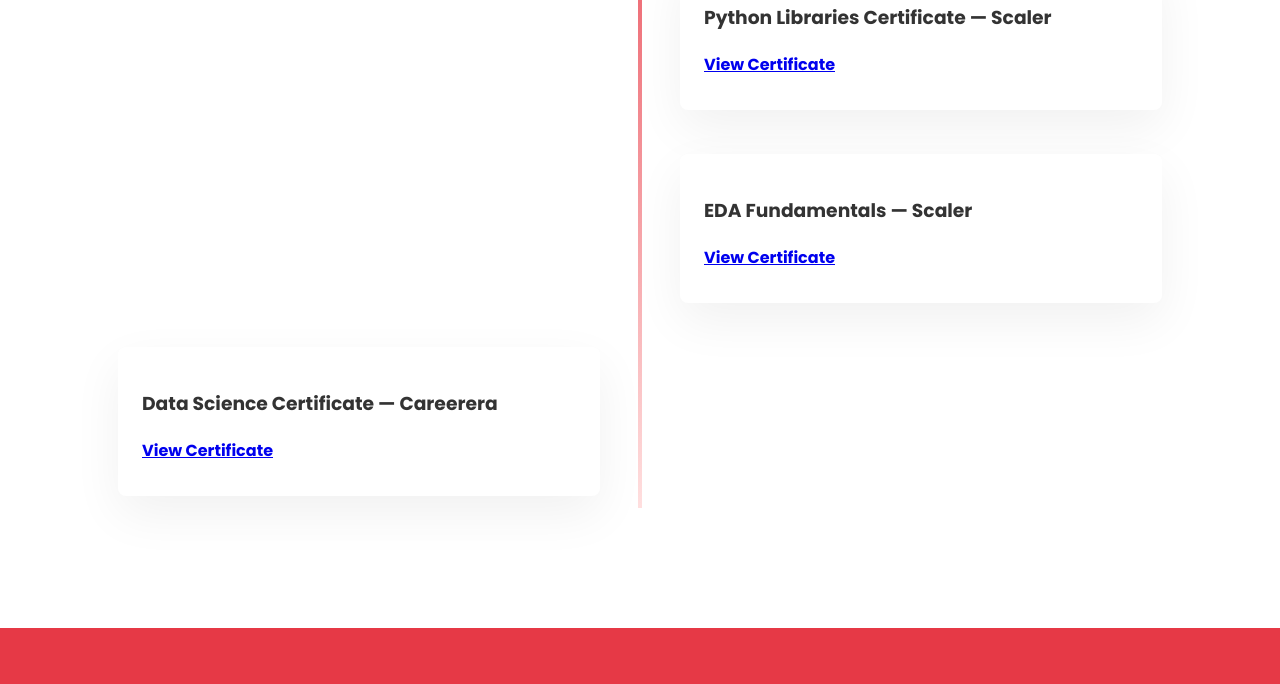
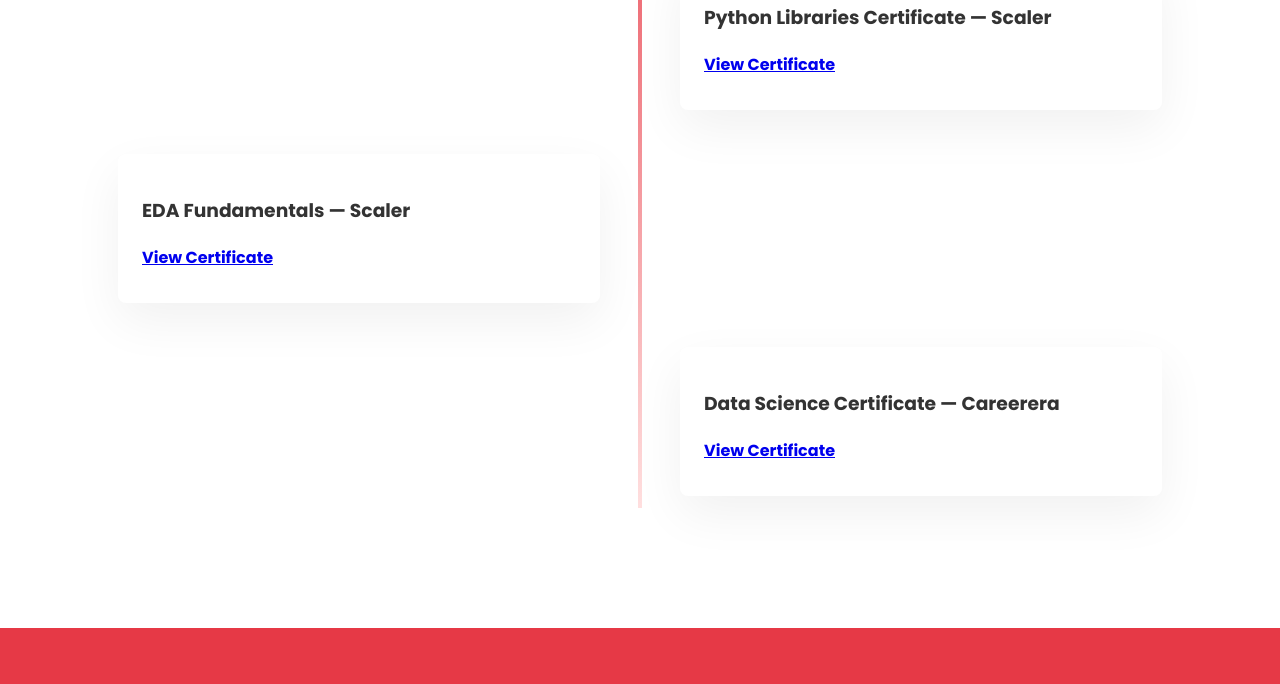
Before and after one commit to hemalatham236/hemalatha.github.io, a plain HTML site: page index.html in a window 1280 px wide. Shown: the part 6040-6724 px from the top of the page. Drawn offline with nearby package versions, Linux system fonts and the light colour scheme.

Commit message:
Swap timeline item positions in index.html

```diff
--- a/index.html
+++ b/index.html
@@ -246,14 +246,14 @@
           </div>
         </div>
 
-        <div class="timeline-item right" data-aos="fade-right">
+        <div class="timeline-item left" data-aos="fade-right">
           <div class="card">
             <h3>EDA Fundamentals — Scaler</h3>
             <p class="sub"><a href="https://moonshot.scaler.com/s/sl/beW6mrNfXR" target="_blank">View Certificate</a></p>
           </div>
         </div>
 
-        <div class="timeline-item left" data-aos="fade-left">
+        <div class="timeline-item right" data-aos="fade-left">
           <div class="card">
             <h3>Data Science Certificate — Careerera</h3>
             <p class="sub"><a href="https://awards.careerera.com/Q0FSMjAyNC1XUzEwMzk5Ny0xMTQwMDU5LzE" target="_blank">View Certificate</a></p>
```
